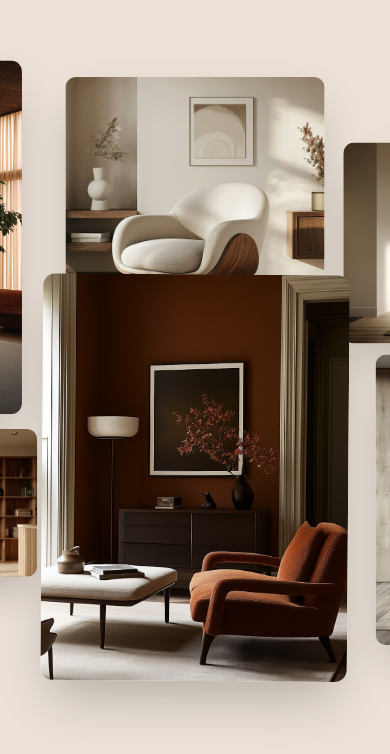
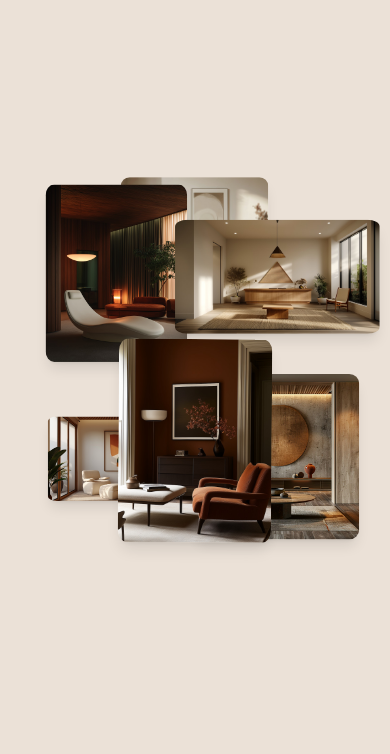
Before and after one commit to FD-Landing-Labs/furniture-landing, a Next.js app: page / in a window 390 px wide. Shown: the part 1927-2681 px from the top of the page. Built offline with nearby package versions, Linux system fonts and the light colour scheme.

Commit message:
showcase updated for mobile responsive

```diff
--- a/components/showcase-section.tsx
+++ b/components/showcase-section.tsx
@@ -2,7 +2,7 @@
 
 import { motion, useScroll, useTransform, MotionValue } from "framer-motion";
 import Image from "next/image";
-import { useRef } from "react";
+import { useRef, useState, useEffect } from "react";
 
 interface ShowcaseCard {
   id: number;
@@ -126,6 +126,35 @@ const showcaseCards: ShowcaseCard[] = [
   }
 ];
 
+// Custom hook for responsive detection
+function useIsMobile() {
+  const [isMobile, setIsMobile] = useState(false);
+
+  useEffect(() => {
+    const checkMobile = () => {
+      setIsMobile(window.innerWidth < 768);
+    };
+
+    // Check on mount
+    checkMobile();
+
+    // Add resize listener with debounce for performance
+    let timeoutId: NodeJS.Timeout;
+    const debouncedCheck = () => {
+      clearTimeout(timeoutId);
+      timeoutId = setTimeout(checkMobile, 150);
+    };
+
+    window.addEventListener("resize", debouncedCheck);
+    return () => {
+      window.removeEventListener("resize", debouncedCheck);
+      clearTimeout(timeoutId);
+    };
+  }, []);
+
+  return isMobile;
+}
+
 function AnimatedShowcaseCard({
   card,
   scrollYProgress
@@ -133,8 +162,30 @@ function AnimatedShowcaseCard({
   card: ShowcaseCard;
   scrollYProgress: MotionValue<number>;
 }) {
-  const x = useTransform(scrollYProgress, [0, 0.6], [card.startX, card.endX]);
-  const y = useTransform(scrollYProgress, [0, 0.6], [card.startY, card.endY]);
+  const isMobile = useIsMobile();
+
+  // Mobile vs Desktop multipliers
+  // Mobile: more compact vertical layout with less horizontal spread
+  // Desktop: full spread in all directions
+  const spreadMultiplierX = isMobile ? 0.25 : 1; // Much less horizontal spread on mobile
+  const spreadMultiplierY = isMobile ? 0.7 : 1; // Maintain more vertical spread on mobile
+
+  // Mobile size multipliers based on HTML (35-40% of viewport)
+  // Card 1,5: 35.13%, Card 2,3,4,6: 40%
+  const baseSizeMultiplier = isMobile
+    ? (card.id === 1 || card.id === 5 ? 0.5 : 0.57)
+    : 1;
+
+  const x = useTransform(
+    scrollYProgress,
+    [0, 0.6],
+    [card.startX * spreadMultiplierX, card.endX * spreadMultiplierX]
+  );
+  const y = useTransform(
+    scrollYProgress,
+    [0, 0.6],
+    [card.startY * spreadMultiplierY, card.endY * spreadMultiplierY]
+  );
   const rotate = useTransform(
     scrollYProgress,
     [0, 0.6],
@@ -146,6 +197,10 @@ function AnimatedShowcaseCard({
     [card.startScale, card.endScale]
   );
 
+  // Responsive sizing based on actual mobile HTML
+  const responsiveWidth = card.width * baseSizeMultiplier;
+  const responsiveHeight = card.height * baseSizeMultiplier;
+
   return (
     <motion.div
       className="absolute"
@@ -154,22 +209,28 @@ function AnimatedShowcaseCard({
         y,
         rotate,
         scale,
-        width: card.width,
-        height: card.height,
+        width: responsiveWidth,
+        height: responsiveHeight,
         zIndex: card.zIndex,
         left: "50%",
         top: "50%",
-        marginLeft: -card.width / 2,
-        marginTop: -card.height / 2
+        marginLeft: -responsiveWidth / 2,
+        marginTop: -responsiveHeight / 2
       }}
     >
-      <div className="relative w-full h-full rounded-xl overflow-hidden shadow-2xl">
+      <div className="relative w-full h-full overflow-hidden shadow-lg md:shadow-2xl"
+        style={{
+          borderRadius: isMobile ? "6%" : "12px"
+        }}
+      >
         <Image
           src={card.src}
           alt={card.alt}
           fill
           className="object-cover"
-          sizes="(max-width: 768px) 50vw, 400px"
+          sizes="(max-width: 640px) 40vw, (max-width: 768px) 50vw, 400px"
+          priority={card.zIndex >= 4}
+          quality={85}
         />
       </div>
     </motion.div>
@@ -178,6 +239,8 @@ function AnimatedShowcaseCard({
 
 export function ShowcaseSection() {
   const containerRef = useRef<HTMLDivElement>(null);
+  const isMobile = useIsMobile();
+
   const { scrollYProgress } = useScroll({
     target: containerRef,
     offset: ["start start", "end end"]
@@ -193,13 +256,13 @@ export function ShowcaseSection() {
       className="relative"
       style={{
         backgroundColor: "rgb(235, 225, 215)",
-        height: "200vh" // Extended height for scroll-triggered animation
+        height: isMobile ? "200vh" : "200vh"
       }}
     >
       {/* Sticky container - section stops, only cards move */}
-      <div className="sticky top-0 h-screen flex items-center justify-center overflow-hidden">
+      <div className="sticky top-0 h-screen flex items-center justify-center overflow-hidden touch-pan-y">
         {/* Image Gallery - Burst Effect */}
-        <div className="relative w-full h-full">
+        <div className="relative w-full h-full min-h-[600px]">
           {showcaseCards.map((card) => (
             <AnimatedShowcaseCard
               key={card.id}
@@ -210,19 +273,18 @@ export function ShowcaseSection() {
 
           {/* Centered Text - Fades in after images scatter */}
           <motion.div
-            className="absolute inset-0 flex items-center justify-center z-50 pointer-events-none"
+            className="absolute inset-0 flex items-center justify-center z-50 pointer-events-none px-6 md:px-8"
             style={{
               opacity: textOpacity,
               scale: textScale
             }}
           >
-            <div className="max-w-3xl mx-auto text-center px-4 text-4xl">
+            <div className="max-w-4xl mx-auto text-center">
               <h2
+                className="text-[1.75rem] leading-[1.4] sm:text-3xl md:text-4xl lg:text-5xl md:leading-[1.3]"
                 style={{
                   fontFamily: "Archivo, sans-serif",
                   fontWeight: 400,
-                  // fontSize: "clamp(2rem, 5vw, 3.5rem)",
-                  lineHeight: 1.3,
                   color: "rgb(141, 73, 58)"
                 }}
               >
```
